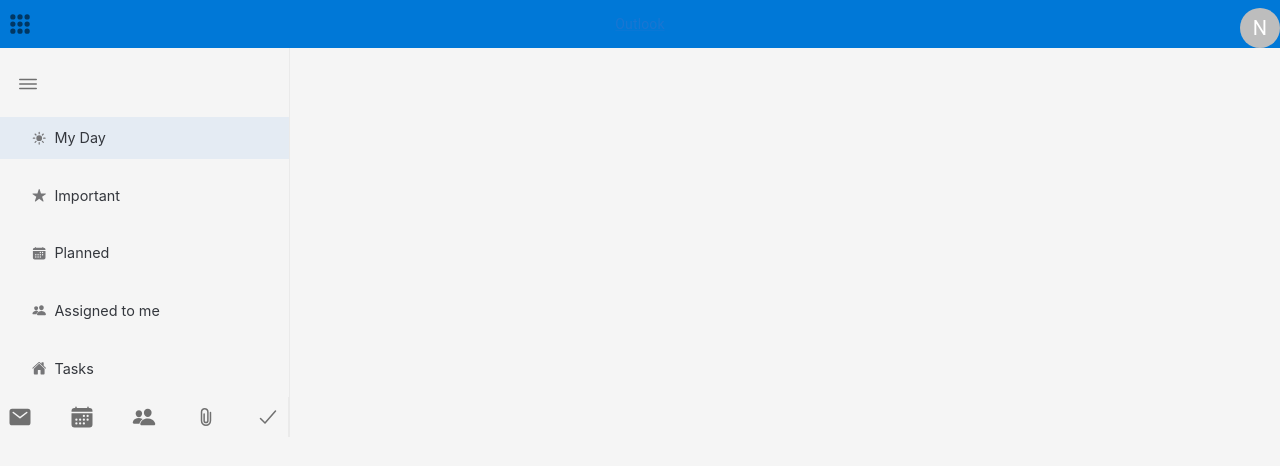
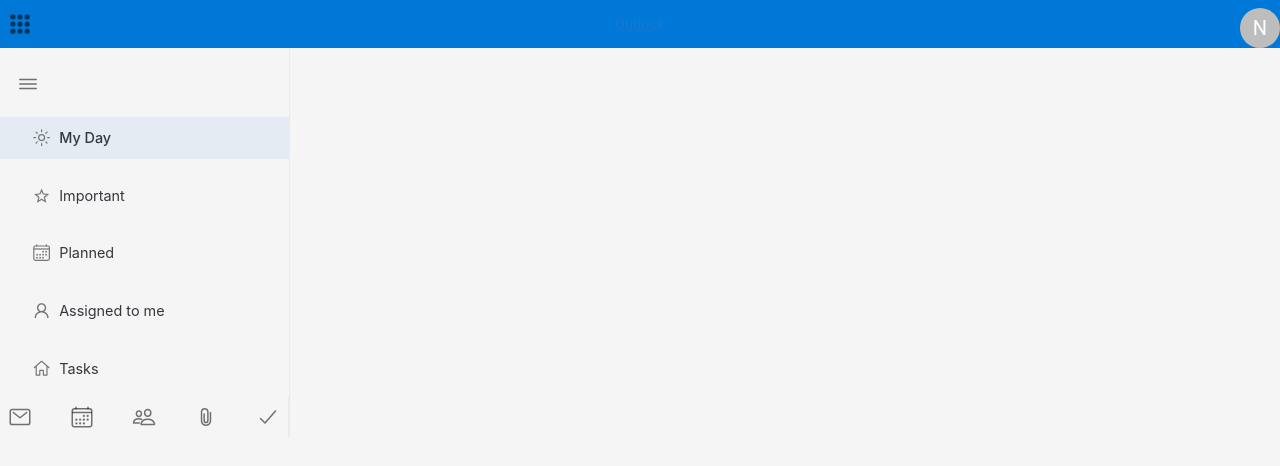
Before and after one commit to Thinushika/Microsoft_ToDo_app_cloning, a Next.js app: page / in a window 1280 px wide. Shown: the top 466 px of the page. Built offline with nearby package versions, Linux system fonts and the light colour scheme.

Commit message:
sidebar update

```diff
--- a/modules/LayoutComponents/SideBar.jsx
+++ b/modules/LayoutComponents/SideBar.jsx
@@ -1,8 +1,11 @@
 import React from "react";
 import { makeStyles } from "@mui/styles";
 import { Box, IconButton, List, ListItem, ListItemButton } from "@mui/material";
-import { IoAttach, IoCalendar, IoCheckmark, IoFileTray, IoHome, IoMail, IoMenuOutline, IoPeople, IoStar, IoSunny } from "react-icons/io5";
+import { IoAttach, IoCalendar, IoCheckmark, IoCalendarOutline, IoHome, IoMail, IoMenuOutline, IoPeople, IoStar, IoSunny, IoSunnyOutline, IoMailOutline, IoPeopleOutline } from "react-icons/io5";
 import Link from "next/link";
+import { IoMdStarOutline } from "react-icons/io";
+import { AiOutlineUser } from "react-icons/ai";
+import { VscHome } from "react-icons/vsc";
 
 const useStyles = makeStyles({
   leftColumn: {
@@ -100,6 +103,13 @@ const useStyles = makeStyles({
       backgroundColor: 'white',
     },
   },
+  listItemBoxSelected: {
+    minHeight: '1.6rem',
+    position: 'relative',
+    "&:hover":{
+      backgroundColor: '#ededed !important',
+    },
+  },
   listIconButton: {
     cursor:'pointer',
     boxSizing: 'border-box',
@@ -113,15 +123,25 @@ const useStyles = makeStyles({
       backgroundColor: 'white',
     },
   },
+  listIconButtonSelected: {
+    cursor:'pointer',
+    boxSizing: 'border-box',
+    height: '1.6rem',
+    minHeight: '1.6rem',
+    userSelect: 'none',
+    display: 'flex',
+    alignItems: 'center',
+    fontWeight: 500,
+    padding: '0 12px',
+    "&:hover":{
+      backgroundColor: '#ededed !important',
+    },
+  },
   listIcon: {
     lineHeight: '1.6rem',
-    fontSize: '0.9rem',
+    fontSize: '1.2rem',
     textAlign: 'center',
     color: '#767678',
-    // display: 'inline-block',
-    // fontStyle: 'normal',
-    // fontWeight: 'normal',
-    // speak: 'none',
   },
   ListNameText: {
     margin: '0 8px',
@@ -136,7 +156,7 @@ const useStyles = makeStyles({
   },
   hover: {
     "&:hover":{
-      backgroundColor: 'white',
+      backgroundColor: '#ededed !important',
     },
   }
 });
@@ -157,17 +177,14 @@ function SideBar() {
 
 
 
-
-
-
         {/* nevigation menu */}
         <Box className={classes.sidebarContent}>
           <Box className={classes.ListsNav}>
           <nav sx={{paddingTop: 8}}>
             <List className={classes.ListBoxOneItem}>
-              <ListItem selected={true} className={classes.listItemBox, classes.active, classes.hover}>
-                <ListItemButton className={classes.listIconButton}>
-                  <IoSunny className={classes.listIcon}/>
+              <ListItem selected={true} className={classes.listItemBoxSelected, classes.active, classes.hover}>
+                <ListItemButton className={classes.listIconButtonSelected}>
+                  <IoSunnyOutline className={classes.listIcon}/>
                   <Box className={classes.ListNameText}>
                   <span>My Day</span>
                   </Box>
@@ -178,7 +195,7 @@ function SideBar() {
             <List className={classes.ListBoxOneItem}>
               <ListItem selected={false} className={classes.listItemBox}>
                 <ListItemButton className={classes.listIconButton}>
-                  <IoStar className={classes.listIcon}/>
+                  <IoMdStarOutline className={classes.listIcon}/>
                   <Box className={classes.ListNameText}>
                   <span>Important</span>
                   </Box>
@@ -189,7 +206,7 @@ function SideBar() {
             <List className={classes.ListBoxOneItem}>
               <ListItem selected={false} className={classes.listItemBox}>
                 <ListItemButton className={classes.listIconButton}>
-                  <IoCalendar className={classes.listIcon}/>
+                  <IoCalendarOutline className={classes.listIcon}/>
                   <Box className={classes.ListNameText}>
                   <span>Planned</span>
                   </Box>
@@ -200,7 +217,7 @@ function SideBar() {
             <List className={classes.ListBoxOneItem}>
               <ListItem selected={false} className={classes.listItemBox}>
                 <ListItemButton className={classes.listIconButton}>
-                  <IoPeople className={classes.listIcon}/>
+                  <AiOutlineUser className={classes.listIcon}/>
                   <Box className={classes.ListNameText}>
                   <span>Assigned to me</span>
                   </Box>
@@ -211,7 +228,7 @@ function SideBar() {
             <List className={classes.ListBoxOneItem}>
               <ListItem selected={false} className={classes.listItemBox}>
                 <ListItemButton className={classes.listIconButton}>
-                  <IoHome className={classes.listIcon}/>
+                  <VscHome className={classes.listIcon}/>
                   <Box className={classes.ListNameText}>
                   <span>Tasks</span>
                   </Box>
@@ -224,16 +241,13 @@ function SideBar() {
 
 
 
-
-
-
         <Box className={classes.sidebarFooter}>
           {/* side bar footer */}
           <Box className={classes.officeIcons}>
             <Link href={'#'} className={classes.footerIconLink}>
               <a>
                 <IconButton className={classes.footerIconButton}>
-                  <IoMail />
+                  <IoMailOutline />
                 </IconButton>
               </a>
             </Link>
@@ -241,7 +255,7 @@ function SideBar() {
             <Link href={'#'} className={classes.footerIconLink}>
               <a>
                 <IconButton className={classes.footerIconButton}>
-                  <IoCalendar />
+                  <IoCalendarOutline />
                 </IconButton>
               </a>
             </Link>
@@ -249,7 +263,7 @@ function SideBar() {
             <Link href={'#'} className={classes.footerIconLink}>
               <a>
                 <IconButton className={classes.footerIconButton}>
-                  <IoPeople />
+                  <IoPeopleOutline />
                 </IconButton>
               </a>
             </Link>
```
